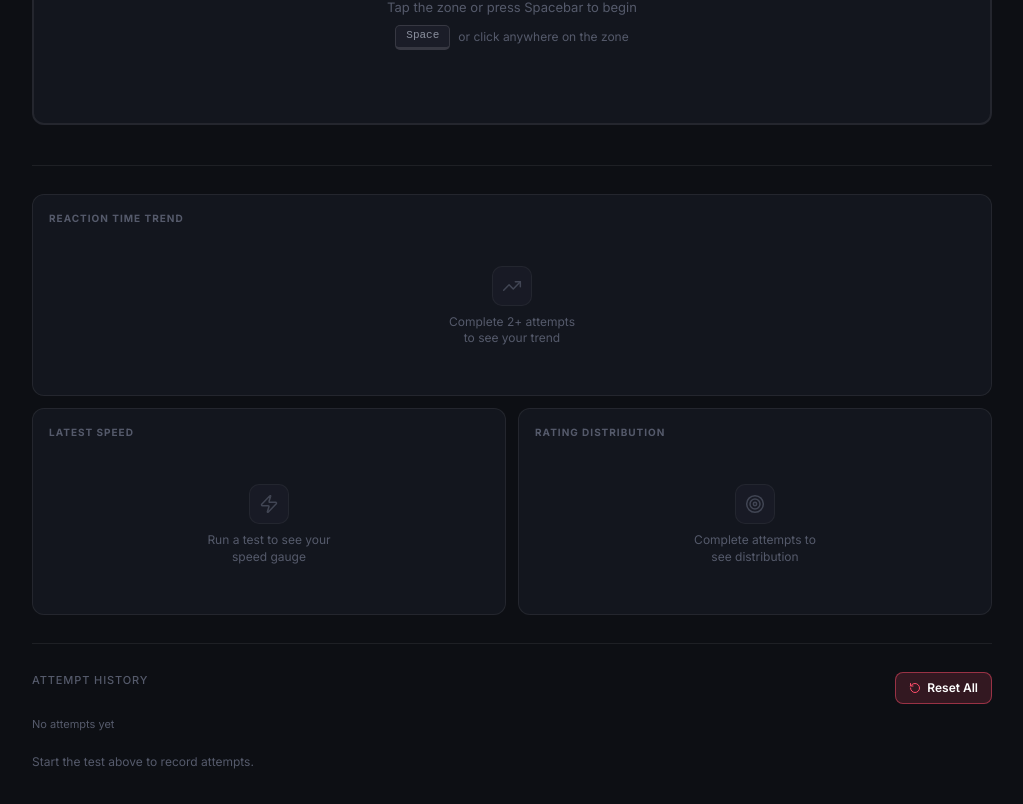
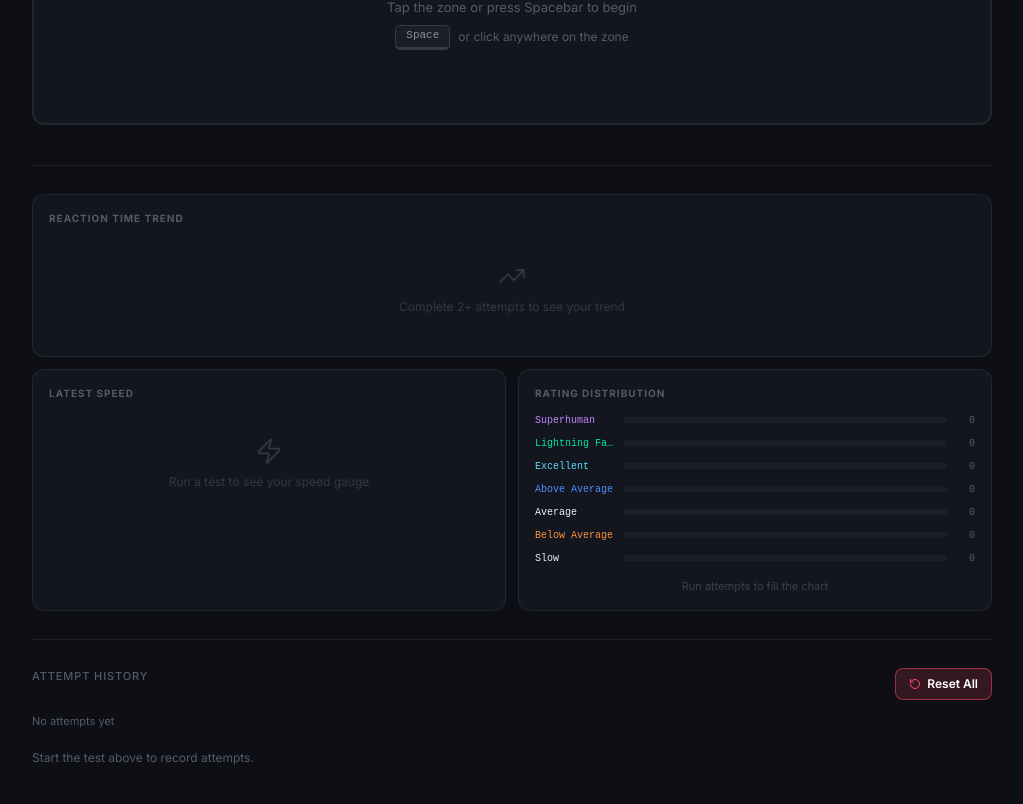
Before and after one commit to zarynx14-max/zarynx, a Next.js app: page /tools/reaction-speed-test in a window 1280 px wide. Shown: the part 622-1426 px from the top of the page, without its empty margins (128-1151 px from the left). Built offline with nearby package versions, Linux system fonts and the light colour scheme.

Commit message:
Fix reaction tester charts

```diff
--- a/src/app/tools/reaction-speed-test/page.tsx
+++ b/src/app/tools/reaction-speed-test/page.tsx
@@ -156,27 +156,28 @@ function Sparkline({ attempts }: { attempts: Attempt[] }) {
   const min = Math.min(...values)
   const max = Math.max(...values)
   const range = max - min || 1
-  const w = 220, h = 48
+  const W = 600, H = 80
+  const PAD = 10
   const pts = values.map((v, i) => {
-    const x = (i / (values.length - 1)) * w
-    const y = h - ((v - min) / range) * (h - 8) - 4
-    return `${x},${y}`
+    const x = PAD + (i / (values.length - 1)) * (W - PAD * 2)
+    const y = PAD + (1 - (v - min) / range) * (H - PAD * 2)
+    return { x, y, v }
   })
-  const pathD = `M ${pts.join(' L ')}`
+  const pathD = pts.map((p, i) => `${i === 0 ? 'M' : 'L'} ${p.x} ${p.y}`).join(' ')
+  const areaD = `${pathD} L ${W - PAD} ${H} L ${PAD} ${H} Z`
   return (
-    <svg viewBox={`0 0 ${w} ${h}`} className="w-full" style={{ height: h }}>
+    <svg viewBox={`0 0 ${W} ${H}`} className="w-full" style={{ height: 80 }} preserveAspectRatio="none">
       <defs>
         <linearGradient id="sparkGrad" x1="0" y1="0" x2="0" y2="1">
-          <stop offset="0%" stopColor="#00e5a0" stopOpacity="0.25" />
+          <stop offset="0%" stopColor="#00e5a0" stopOpacity="0.3" />
           <stop offset="100%" stopColor="#00e5a0" stopOpacity="0" />
         </linearGradient>
       </defs>
-      <path d={`${pathD} L ${w},${h} L 0,${h} Z`} fill="url(#sparkGrad)" />
-      <path d={pathD} fill="none" stroke="#00e5a0" strokeWidth="1.8" strokeLinecap="round" strokeLinejoin="round" />
-      {values.map((v, i) => {
-        const [x, y] = pts[i].split(',').map(Number)
-        return <circle key={i} cx={x} cy={y} r="3" fill={getRating(v).color} />
-      })}
+      <path d={areaD} fill="url(#sparkGrad)" />
+      <path d={pathD} fill="none" stroke="#00e5a0" strokeWidth="2.5" strokeLinecap="round" strokeLinejoin="round" />
+      {pts.map((p, i) => (
+        <circle key={i} cx={p.x} cy={p.y} r="5" fill={getRating(p.v).color} stroke="#0D0F14" strokeWidth="1.5" />
+      ))}
     </svg>
   )
 }
@@ -453,50 +454,46 @@ export default function ReactionTesterPage() {
 
         {/* ── CHARTS GRID ───────────────────────────────────────────────── */}
         <ToolSection>
-          <div className="grid grid-cols-1 gap-3 sm:grid-cols-2">
 
-            {/* Trend sparkline */}
-            <div className="col-span-1 rounded-xl border border-[var(--border)] bg-[var(--bg2)] p-4 sm:col-span-2">
-              <p className="mb-2 text-[10px] font-bold uppercase tracking-[0.1em] text-[var(--t3)]">
+          {/* Trend sparkline — full width */}
+          <div className="mb-3 rounded-xl border border-[var(--border)] bg-[var(--bg2)] p-4">
+            <p className="mb-3 text-[10px] font-bold uppercase tracking-[0.1em] text-[var(--t3)]">
               Reaction Time Trend
               {avg != null && (
                 <span
                   className="ml-2 rounded-full border px-2 py-[1px] font-semibold"
                   style={{ color: getRating(avg).color, borderColor: getRating(avg).borderColor, background: getRating(avg).bgColor }}
                 >
-                    {getRating(avg).label}
+                  avg {avg}ms — {getRating(avg).label}
                 </span>
               )}
             </p>
             {attempts.length < 2 ? (
-                <div className="flex flex-col items-center justify-center gap-2 py-8">
-                  <div className="flex h-10 w-10 items-center justify-center rounded-[10px] border border-[var(--border)] bg-[var(--bg4,#1b1d28)] opacity-70">
-                    <TrendingUp size={20} className="text-[var(--t3)]" strokeWidth={1.8} />
-                  </div>
-                  <p className="max-w-[140px] text-center text-[12px] leading-[1.4] text-[var(--t3)]">
-                    Complete 2+ attempts to see your trend
-                  </p>
+              <div className="flex flex-col items-center justify-center gap-2 py-6 opacity-50">
+                <TrendingUp size={28} className="text-[var(--t3)]" strokeWidth={1.5} />
+                <p className="text-[12px] text-[var(--t3)]">Complete 2+ attempts to see your trend</p>
               </div>
             ) : (
+              <div className="w-full overflow-hidden rounded-lg">
                 <Sparkline attempts={attempts} />
+              </div>
             )}
           </div>
+
+          {/* Speed Gauge + Distribution side by side */}
+          <div className="grid grid-cols-1 gap-3 sm:grid-cols-2">
 
             {/* Speed Gauge */}
             <div className="rounded-xl border border-[var(--border)] bg-[var(--bg2)] p-4">
               <p className="mb-3 text-[10px] font-bold uppercase tracking-[0.1em] text-[var(--t3)]">Latest Speed</p>
               {gaugeData == null || lastMs == null ? (
-                <div className="flex flex-col items-center justify-center gap-2 py-8">
-                  <div className="flex h-10 w-10 items-center justify-center rounded-[10px] border border-[var(--border)] bg-[var(--bg4,#1b1d28)] opacity-70">
-                    <Zap size={20} className="text-[var(--t3)]" strokeWidth={1.8} />
-                  </div>
-                  <p className="max-w-[140px] text-center text-[12px] leading-[1.4] text-[var(--t3)]">
-                    Run a test to see your speed gauge
-                  </p>
+                <div className="flex flex-col items-center justify-center gap-2 py-6 opacity-50">
+                  <Zap size={28} className="text-[var(--t3)]" strokeWidth={1.5} />
+                  <p className="text-[12px] text-[var(--t3)]">Run a test to see your speed gauge</p>
                 </div>
               ) : (
-                <div className="flex flex-col items-center gap-1">
-                  <svg viewBox="0 0 180 100" className="w-[160px] overflow-visible">
+                <div className="flex flex-col items-center gap-2">
+                  <svg viewBox="0 0 200 115" className="w-full max-w-[200px] overflow-visible">
                     <defs>
                       <linearGradient id="gaugeGrad" x1="0%" y1="0%" x2="100%" y2="0%">
                         <stop offset="0%" stopColor="#00e5a0" />
@@ -504,62 +501,72 @@ export default function ReactionTesterPage() {
                         <stop offset="100%" stopColor="#ff4d6a" />
                       </linearGradient>
                     </defs>
-                    <path d="M 15 90 A 75 75 0 0 1 165 90" fill="none" stroke="#1b1d28" strokeWidth="12" strokeLinecap="round" />
-                    <path d="M 15 90 A 75 75 0 0 1 165 90" fill="none" stroke="url(#gaugeGrad)" strokeWidth="12" strokeLinecap="round" opacity="0.2" />
+                    {/* Track */}
+                    <path d="M 20 100 A 80 80 0 0 1 180 100" fill="none" stroke="#1b1d28" strokeWidth="14" strokeLinecap="round" />
+                    {/* Full gradient track faint */}
+                    <path d="M 20 100 A 80 80 0 0 1 180 100" fill="none" stroke="url(#gaugeGrad)" strokeWidth="14" strokeLinecap="round" opacity="0.15" />
+                    {/* Active arc */}
                     <path
-                      d="M 15 90 A 75 75 0 0 1 165 90"
+                      d="M 20 100 A 80 80 0 0 1 180 100"
                       fill="none"
                       stroke={gaugeData.arcColor}
-                      strokeWidth="12"
+                      strokeWidth="14"
                       strokeLinecap="round"
-                      strokeDasharray="236"
-                      strokeDashoffset={gaugeData.arcOffset}
+                      strokeDasharray="251"
+                      strokeDashoffset={251 - 251 * (1 - Math.min(1, Math.max(0, (lastMs - 100) / 600)))}
                       style={{ transition: 'stroke-dashoffset .6s cubic-bezier(.34,1.2,.64,1), stroke .4s' }}
                     />
+                    {/* Needle */}
                     <line
-                      x1="90" y1="90" x2="90" y2="24"
-                      stroke="#fff" strokeWidth="2.5" strokeLinecap="round"
-                      transform={`rotate(${gaugeData.needleDeg}, 90, 90)`}
+                      x1="100" y1="100" x2="100" y2="30"
+                      stroke="#ffffff" strokeWidth="2.5" strokeLinecap="round"
+                      transform={`rotate(${-90 + Math.min(1, Math.max(0, (lastMs - 100) / 600)) * 180}, 100, 100)`}
                     />
-                    <circle cx="90" cy="90" r="4.5" fill="#fff" opacity="0.9" />
-                    <text x="13" y="106" fill="#5c6080" fontSize="9" fontFamily="DM Mono,monospace">150</text>
-                    <text x="153" y="106" fill="#5c6080" fontSize="9" fontFamily="DM Mono,monospace" textAnchor="end">600+</text>
+                    <circle cx="100" cy="100" r="5" fill="#ffffff" opacity="0.9" />
+                    {/* Labels */}
+                    <text x="18" y="118" fill="#5c6080" fontSize="9" fontFamily="monospace">100ms</text>
+                    <text x="182" y="118" fill="#5c6080" fontSize="9" fontFamily="monospace" textAnchor="end">700ms</text>
+                    <text x="100" y="88" fill="#5c6080" fontSize="8" fontFamily="monospace" textAnchor="middle">avg</text>
                   </svg>
-                  <div className="font-mono text-[26px] font-medium" style={{ color: lastRating!.color }}>
-                    {lastMs}
+                  <div className="font-mono text-[30px] font-medium leading-none" style={{ color: lastRating!.color }}>
+                    {lastMs}<span className="text-[14px] text-[var(--t3)] ml-1">ms</span>
                   </div>
-                  <div className="font-mono text-[10px] text-[var(--t3)]">ms</div>
-                  <div className="text-[10px] font-semibold uppercase tracking-[.07em]" style={{ color: lastRating!.color }}>
+                  <div
+                    className="rounded-full border px-3 py-[3px] text-[10px] font-semibold uppercase tracking-[.07em]"
+                    style={{ color: lastRating!.color, borderColor: lastRating!.borderColor, background: lastRating!.bgColor }}
+                  >
                     {lastRating!.label}
                   </div>
                 </div>
               )}
             </div>
 
-            {/* Distribution */}
+            {/* Distribution — always show all buckets, zero ones are just empty bars */}
             <div className="rounded-xl border border-[var(--border)] bg-[var(--bg2)] p-4">
-              <p className="mb-3 text-[10px] font-bold uppercase tracking-[0.1em] text-[var(--t3)]">Rating Distribution</p>
-              {total === 0 ? (
-                <div className="flex flex-col items-center justify-center gap-2 py-8">
-                  <div className="flex h-10 w-10 items-center justify-center rounded-[10px] border border-[var(--border)] bg-[var(--bg4,#1b1d28)] opacity-70">
-                    <Target size={20} className="text-[var(--t3)]" strokeWidth={1.8} />
+              <p className="mb-3 text-[10px] font-bold uppercase tracking-[0.1em] text-[var(--t3)]">
+                Rating Distribution
+                {total > 0 && <span className="ml-2 text-[var(--t2)]">{total} attempt{total !== 1 ? 's' : ''}</span>}
+              </p>
+              <div className="flex flex-col gap-[8px]">
+                {buckets.map(b => (
+                  <div key={b.cls} className="flex items-center gap-2 text-[11px]">
+                    <div className="w-[80px] shrink-0 truncate font-mono text-[10px]" style={{ color: b.color }}>
+                      {b.label}
                     </div>
-                  <p className="max-w-[140px] text-center text-[12px] leading-[1.4] text-[var(--t3)]">
-                    Complete attempts to see distribution
-                  </p>
+                    <div className="h-[6px] flex-1 overflow-hidden rounded-full bg-[#1b1d28]">
+                      <div
+                        className="h-full rounded-full transition-all duration-500"
+                        style={{ width: total > 0 ? `${Math.round((b.count / maxBucketCount) * 100)}%` : '0%', background: b.color }}
+                      />
                     </div>
-              ) : (
-                <div className="flex flex-col gap-[7px] pt-1">
-                  {buckets.map(b => (
-                    <DistBar
-                      key={b.cls}
-                      label={b.label.split(' ')[0]}
-                      color={b.color}
-                      count={b.count}
-                      maxCount={maxBucketCount}
-                    />
+                    <div className="w-5 shrink-0 text-right font-mono text-[10px]" style={{ color: b.count > 0 ? b.color : 'var(--t3)' }}>
+                      {b.count}
+                    </div>
+                  </div>
                 ))}
               </div>
+              {total === 0 && (
+                <p className="mt-3 text-center text-[11px] text-[var(--t3)] opacity-60">Run attempts to fill the chart</p>
               )}
             </div>
           </div>
```
Lines whose indentation alone changed are shown as unchanged.
